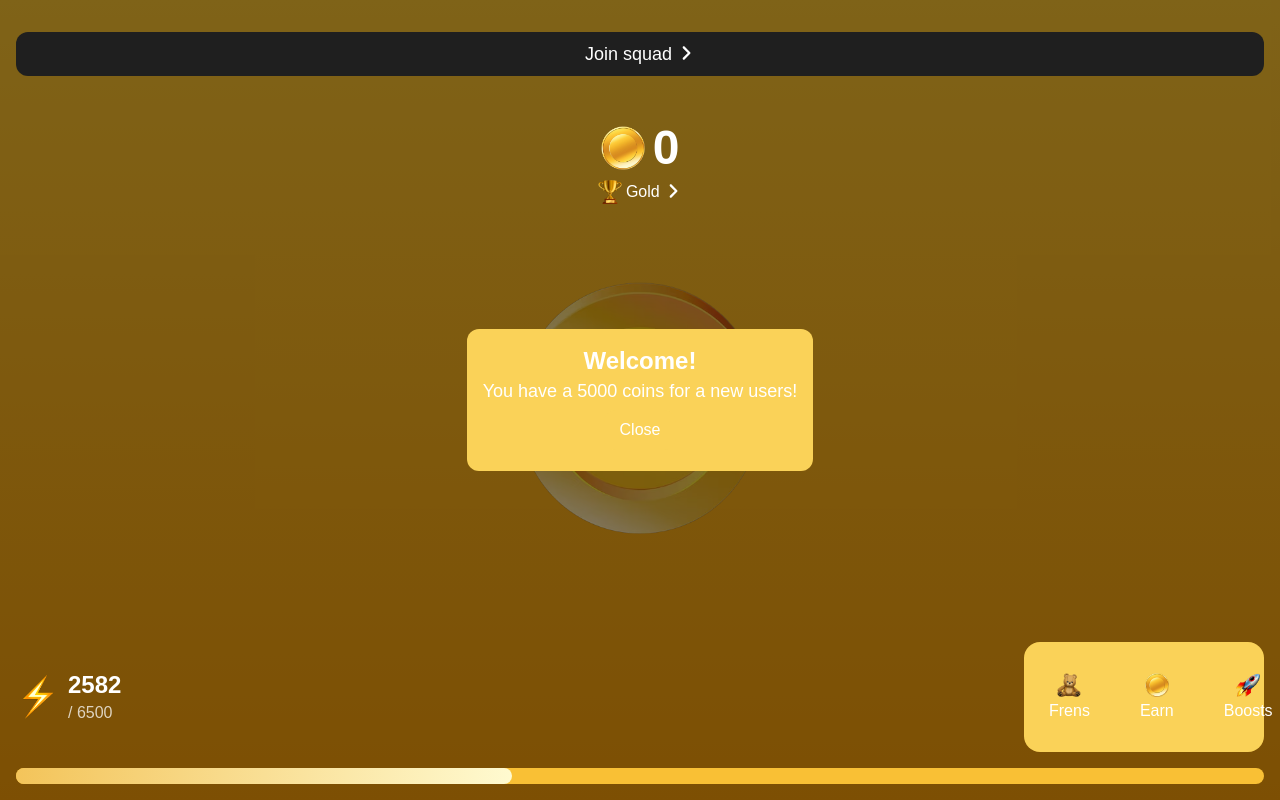
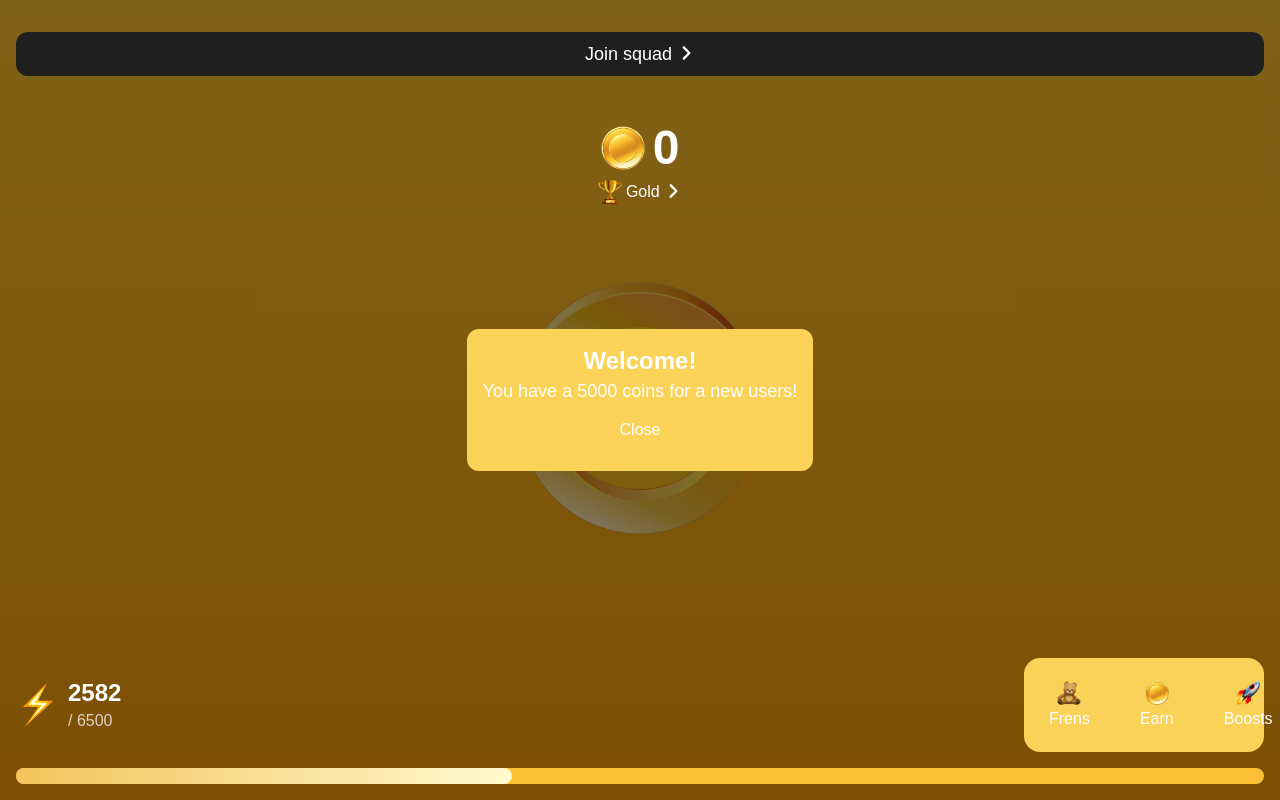
Before and after one commit to JoshllcDevsCodePH/FlameToken, a React app: page / in a window 1280 px wide. Built offline with nearby package versions, Linux system fonts and the light colour scheme; the HTML template or start-up script is replaced by a standard one.

Commit message:
Update App.tsx

```diff
--- a/src/App.tsx
+++ b/src/App.tsx
@@ -174,7 +174,7 @@ const App = () => {
                 </div>
               </div>
               <div className="flex-grow flex items-center max-w-60 text-sm">
-                <div className="w-full bg-[#fad258] py-4 rounded-2xl flex justify-around">
+                <div className="w-full bg-[#fad258] py-2 rounded-2xl flex justify-around">
                   <button className="flex flex-col items-center gap-1">
                     <img src={bear} width={24} height={24} alt="Bear" />
                     <span>Frens</span>
```
